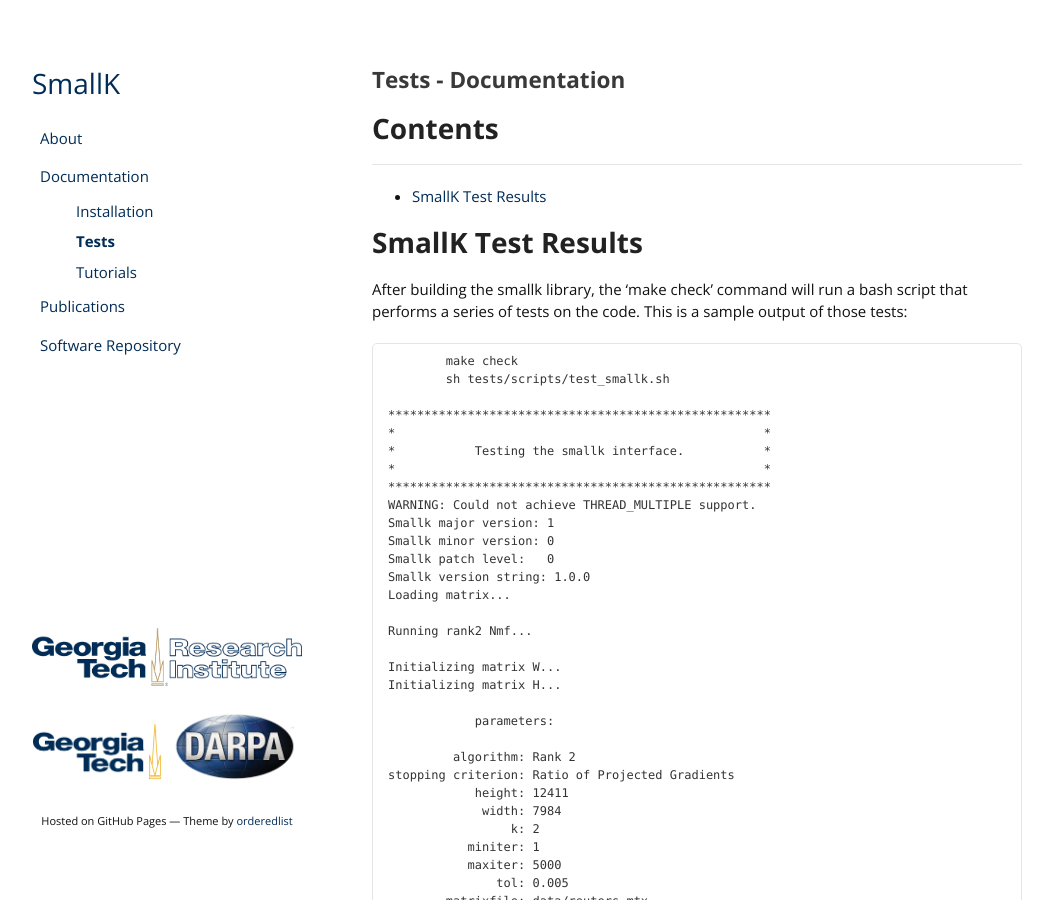
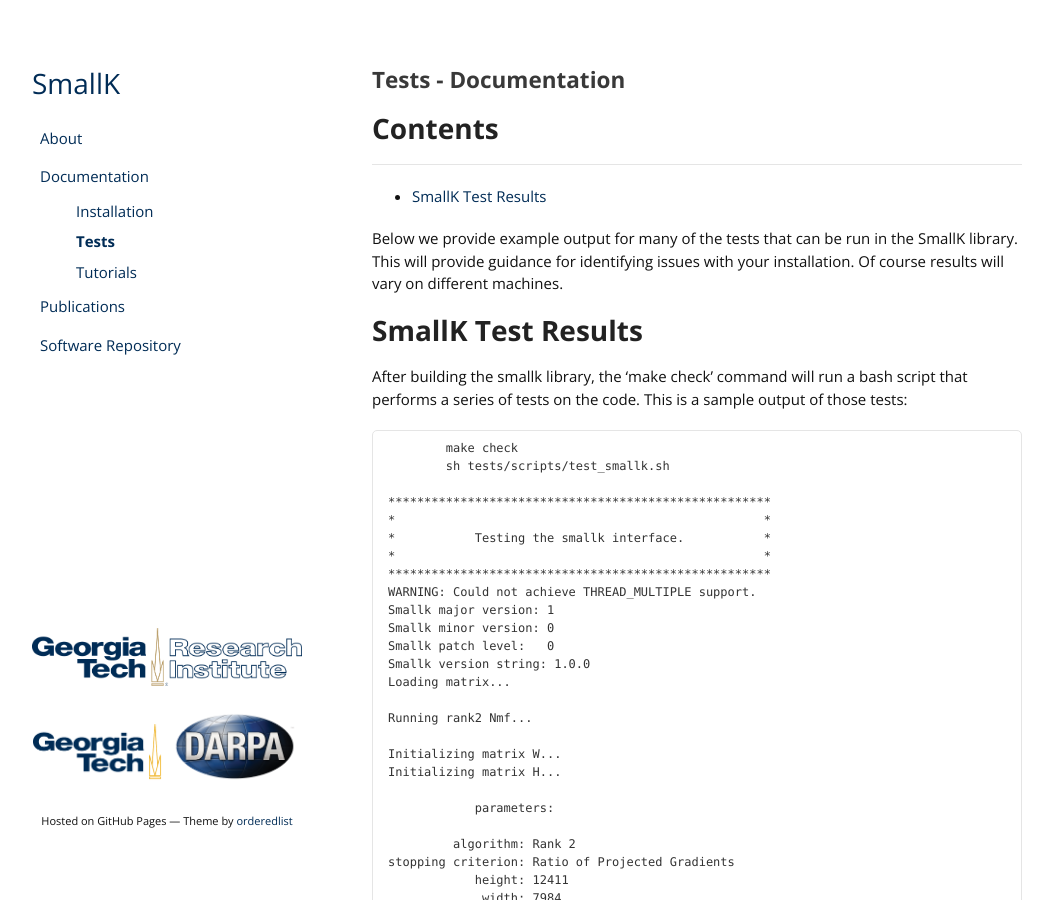
Before and after one commit to smallk/smallk.github.io, a Jekyll site: the page built from documentation_tests.md, in a window 1280 px wide and 900 px high. Shown: the whole window, without its empty margins (113-1166 px from the left). Built offline with Jekyll 4.4.1, drawn with Linux system fonts in a browser that asks for light colours.

```diff
--- a/documentation_tests.md
+++ b/documentation_tests.md
@@ -11,7 +11,7 @@
 
 *   [SmallK Test Results](#smalk_tests)
 
-
+Below we provide example output for many of the tests that can be run in the SmallK library. This will provide guidance for identifying issues with your installation. Of course results will vary on different machines.
 
 <h1 id="smalk_tests">SmallK Test Results </h1>
 
```
Also changed, not shown: README.md.
